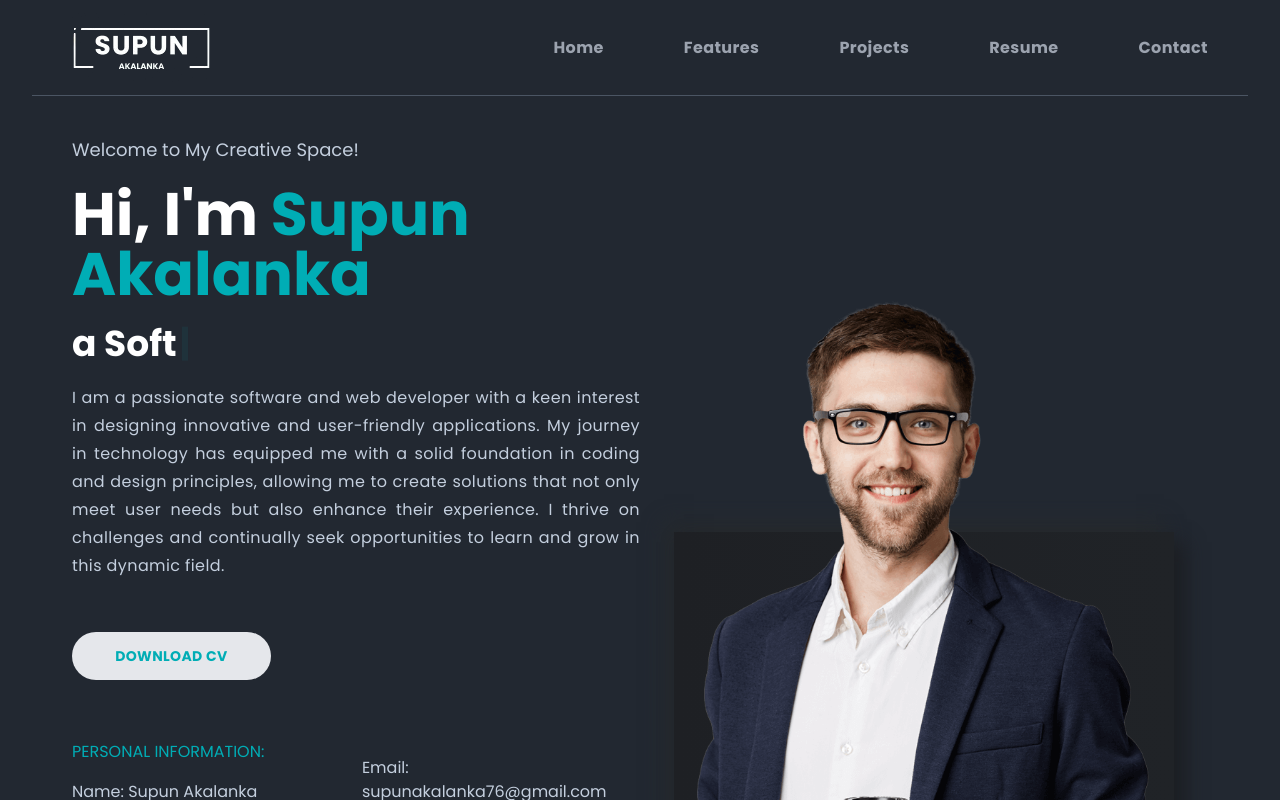
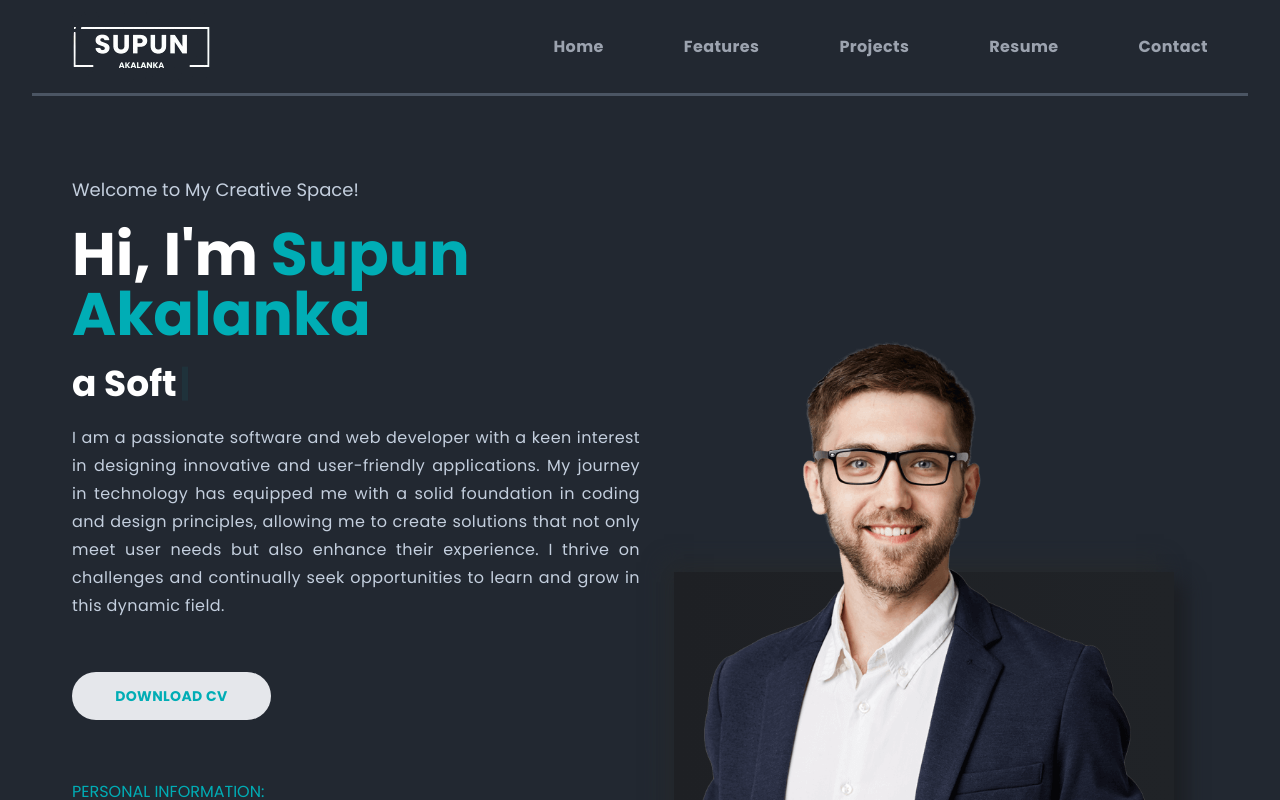
Before and after one commit to supunakalanka76/my-portfolio, a React (Create React App) app in the folder portfolio/: page / in a window 1280 px wide. Shown: the top 800 px of the page. Built offline with nearby package versions, Linux system fonts and the light colour scheme.

Commit message:
update-navbar

```diff
--- a/portfolio/src/components/home/Home.js
+++ b/portfolio/src/components/home/Home.js
@@ -6,7 +6,7 @@ import RightHome from './RightHome'
 function Home() {
 
   return (
-    <section id='home' className='w-full pl-10 pr-10 pt-10 pb-20 flex flex-col gap-10 xl:gap-0 lgl:flex-row border-b-[1px] font-poppins border-b-designColor'>
+    <section id='home' className='w-full pl-10 pr-10 pt-20 flex flex-col gap-10 xl:gap-0 lgl:flex-row border-b-[1px] font-poppins border-b-designColor'>
 
       <LeftHome />
 
--- a/portfolio/src/components/navbar/Navbar.js
+++ b/portfolio/src/components/navbar/Navbar.js
@@ -13,7 +13,7 @@ function Navbar() {
   console.log(showMenu)
 
   return (
-    <div className='w-[100%] p-10 h-24 sticky top-0 z-50 bg-bodyColor mx-auto flex justify-between items-center border-b-[1px] border-b-gray-600'>
+    <div className='w-[100%] p-10 h-24 sticky top-0 z-50 bg-bodyColor mx-auto flex justify-between items-center border-b-[3px] border-b-gray-600'>
       <div>
         <img
         src={logo}
```
